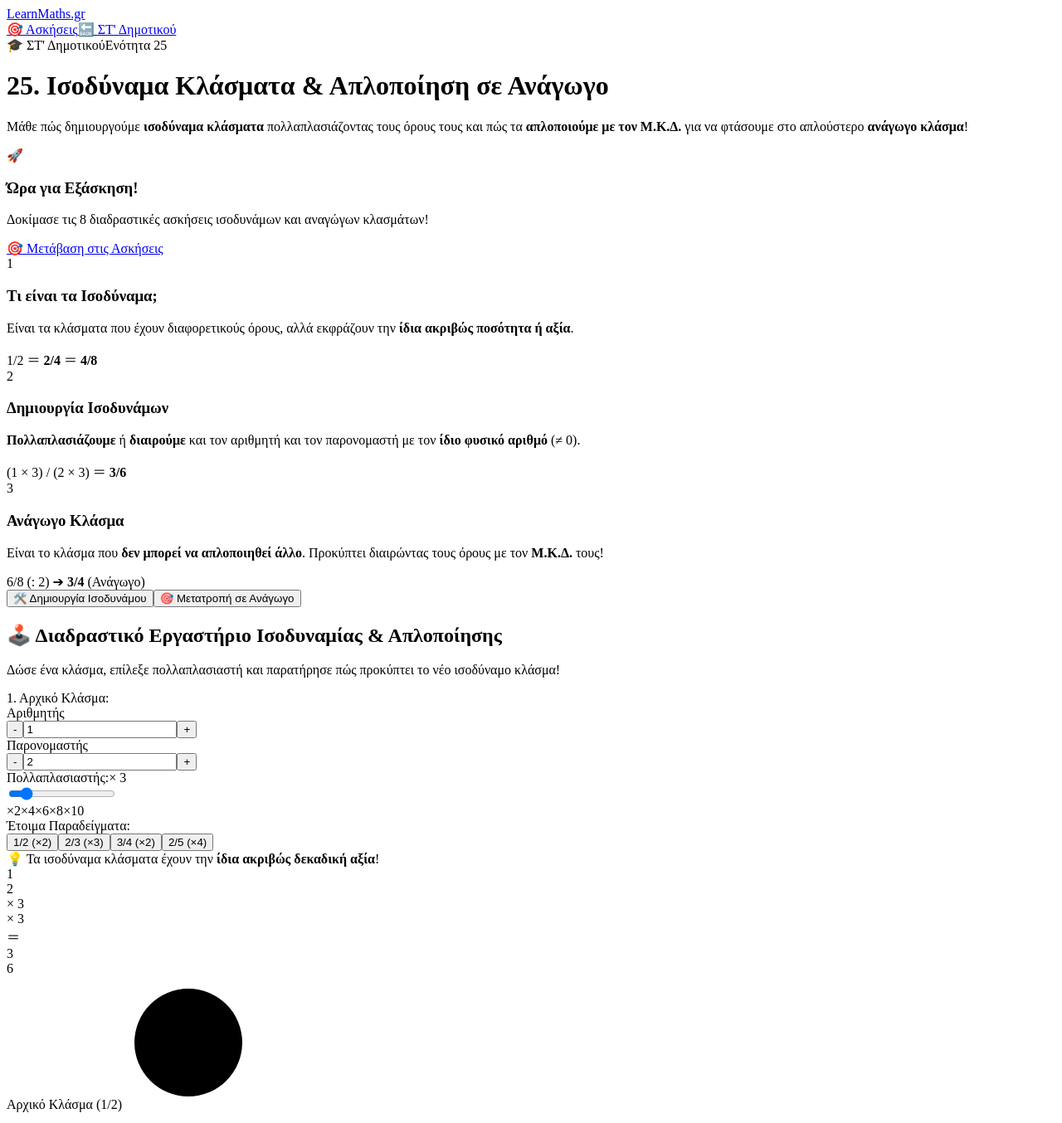
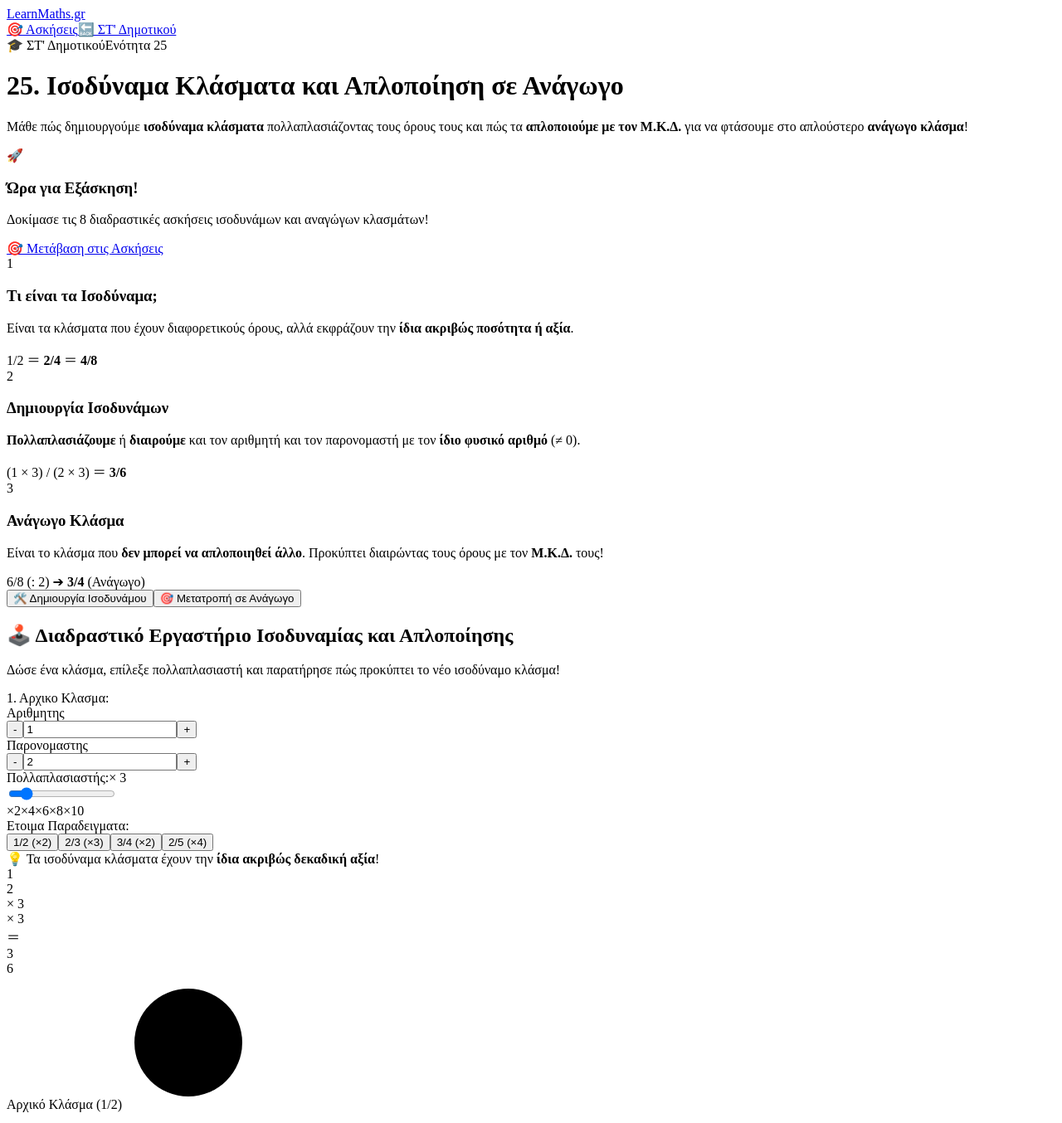
Before and after one commit to gkrimpas-lab/learn-maths-2026, a Next.js app: page /st-dimotikou/25-isodinama-klasmata in a window 1280 px wide. Shown: the top 1354 px of the page at 83% size. Built offline with nearby package versions, Linux system fonts and the light colour scheme.

Commit message:
Update 25-isodinama-klasmata.js

```diff
--- a/pages/st-dimotikou/25-isodinama-klasmata.js
+++ b/pages/st-dimotikou/25-isodinama-klasmata.js
@@ -161,7 +161,7 @@ export default function IsodinamaKlasmataPage() {
   return (
     <div className="min-h-screen bg-gray-50 text-gray-800 font-sans flex flex-col justify-between">
       <Head>
-        <title>⚖️ Ισοδύναμα & Ανάγωγα Κλάσματα - LearnMaths.gr</title>
+        <title>⚖️ Ισοδύναμα και Ανάγωγα Κλάσματα - LearnMaths.gr</title>
         <script src="https://cdn.tailwindcss.com"></script>
       </Head>
 
@@ -205,7 +205,7 @@ export default function IsodinamaKlasmataPage() {
                   </span>
                 </div>
                 <h1 className="text-3xl md:text-4xl font-black tracking-tight leading-tight">
-                  25. Ισοδύναμα Κλάσματα & Απλοποίηση σε Ανάγωγο
+                  25. Ισοδύναμα Κλάσματα και Απλοποίηση σε Ανάγωγο
                 </h1>
                 <p className="text-blue-100 text-sm md:text-base leading-relaxed max-w-3xl">
                   Μάθε πώς δημιουργούμε <strong>ισοδύναμα κλάσματα</strong> πολλαπλασιάζοντας τους όρους τους και πώς τα <strong>απλοποιούμε με τον Μ.Κ.Δ.</strong> για να φτάσουμε στο απλούστερο <strong>ανάγωγο κλάσμα</strong>!
@@ -308,7 +308,7 @@ export default function IsodinamaKlasmataPage() {
             <div className="flex flex-col md:flex-row justify-between items-start md:items-center gap-4 border-b border-gray-100 pb-5">
               <div>
                 <h2 className="text-2xl font-black text-slate-900 flex items-center gap-2">
-                  <span>🕹️</span> Διαδραστικό Εργαστήριο Ισοδυναμίας & Απλοποίησης
+                  <span>🕹️</span> Διαδραστικό Εργαστήριο Ισοδυναμίας και Απλοποίησης
                 </h2>
                 <p className="text-gray-500 text-sm">
                   {activeTab === 'create'
@@ -329,13 +329,13 @@ export default function IsodinamaKlasmataPage() {
                   <div className="space-y-4">
                     <div className="space-y-3">
                       <span className="text-xs font-black text-slate-700 uppercase tracking-wider block">
-                        1. Αρχικό Κλάσμα:
+                        1. Αρχικο Κλασμα:
                       </span>
 
                       <div className="grid grid-cols-2 gap-3">
                         {/* ΑΡΙΘΜΗΤΗΣ */}
                         <div className="bg-white p-3 rounded-2xl border border-blue-200 shadow-xs space-y-1 text-center">
-                          <span className="text-[10px] font-bold text-slate-400 uppercase">Αριθμητής</span>
+                          <span className="text-[10px] font-bold text-slate-400 uppercase">Αριθμητης</span>
                           <div className="flex items-center gap-1">
                             <button
                               type="button"
@@ -362,7 +362,7 @@ export default function IsodinamaKlasmataPage() {
 
                         {/* ΠΑΡΟΝΟΜΑΣΤΗΣ */}
                         <div className="bg-white p-3 rounded-2xl border border-blue-200 shadow-xs space-y-1 text-center">
-                          <span className="text-[10px] font-bold text-slate-400 uppercase">Παρονομαστής</span>
+                          <span className="text-[10px] font-bold text-slate-400 uppercase">Παρονομαστης</span>
                           <div className="flex items-center gap-1">
                             <button
                               type="button"
@@ -417,7 +417,7 @@ export default function IsodinamaKlasmataPage() {
                     {/* PRESETS */}
                     <div className="space-y-2 pt-2 border-t border-slate-200">
                       <span className="text-[10px] font-black uppercase text-slate-400 tracking-wider block">
-                        Έτοιμα Παραδείγματα:
+                        Ετοιμα Παραδειγματα:
                       </span>
                       <div className="grid grid-cols-2 gap-2">
                         {PRESETS_CREATE.map((p, idx) => (
@@ -448,7 +448,7 @@ export default function IsodinamaKlasmataPage() {
                       <div className="grid grid-cols-2 gap-3">
                         {/* ΑΡΙΘΜΗΤΗΣ */}
                         <div className="bg-white p-3 rounded-2xl border border-emerald-200 shadow-xs space-y-1 text-center">
-                          <span className="text-[10px] font-bold text-slate-400 uppercase">Αριθμητής</span>
+                          <span className="text-[10px] font-bold text-slate-400 uppercase">Αριθμητης</span>
                           <div className="flex items-center gap-1">
                             <button
                               type="button"
@@ -475,7 +475,7 @@ export default function IsodinamaKlasmataPage() {
 
                         {/* ΠΑΡΟΝΟΜΑΣΤΗΣ */}
                         <div className="bg-white p-3 rounded-2xl border border-emerald-200 shadow-xs space-y-1 text-center">
-                          <span className="text-[10px] font-bold text-slate-400 uppercase">Παρονομαστής</span>
+                          <span className="text-[10px] font-bold text-slate-400 uppercase">Παρονομαστης</span>
                           <div className="flex items-center gap-1">
                             <button
                               type="button"
@@ -504,7 +504,7 @@ export default function IsodinamaKlasmataPage() {
                       {/* BOX Μ.Κ.Δ. */}
                       <div className="bg-emerald-50 p-3.5 rounded-2xl border border-emerald-200 text-xs text-emerald-900 space-y-1 shadow-xs">
                         <span className="font-black uppercase tracking-wider block text-[10px]">
-                          🔍 Μέγιστος Κοινός Διαιρέτης:
+                          🔍 Μεγιστος Κοινος Διαιρετης:
                         </span>
                         <p>
                           Μ.Κ.Δ.({activeNum2}, {activeDen2}) ＝ <strong>{gcd}</strong>.
@@ -516,7 +516,7 @@ export default function IsodinamaKlasmataPage() {
                     {/* PRESETS REDUCE */}
                     <div className="space-y-2 pt-2 border-t border-slate-200">
                       <span className="text-[10px] font-black uppercase text-slate-400 tracking-wider block">
-                        Έτοιμα Παραδείγματα:
+                        Ετοιμα Παραδειγματα:
                       </span>
                       <div className="grid grid-cols-2 gap-2">
                         {PRESETS_REDUCE.map((p, idx) => (
@@ -621,13 +621,13 @@ export default function IsodinamaKlasmataPage() {
                     <div className="flex flex-col sm:flex-row items-center justify-around gap-6 py-6 bg-slate-50/70 rounded-3xl border border-slate-200 shadow-inner">
                       <div className="flex flex-col items-center space-y-2">
                         <span className="text-xs font-black text-slate-500 uppercase tracking-wider">
-                          Αρχικό Κλάσμα ({activeNum2}/{activeDen2})
+                          Αρχικο Κλασμα ({activeNum2}/{activeDen2})
                         </span>
                         {renderPizzaDiagram(activeNum2, activeDen2, 'fill-emerald-500', 'stroke-emerald-700')}
                       </div>
                       <div className="flex flex-col items-center space-y-2">
                         <span className="text-xs font-black text-slate-500 uppercase tracking-wider">
-                          Ανάγωγο Κλάσμα ({reducedNum}/{reducedDen})
+                          Αναγωγο Κλασμα ({reducedNum}/{reducedDen})
                         </span>
                         {renderPizzaDiagram(reducedNum, reducedDen, 'fill-teal-500', 'stroke-teal-700')}
                       </div>
```
